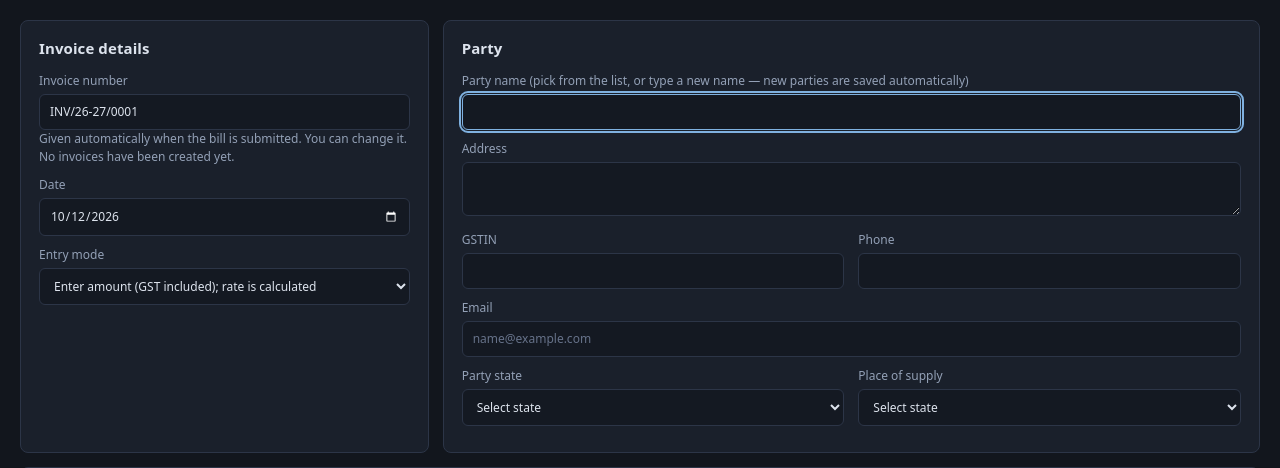
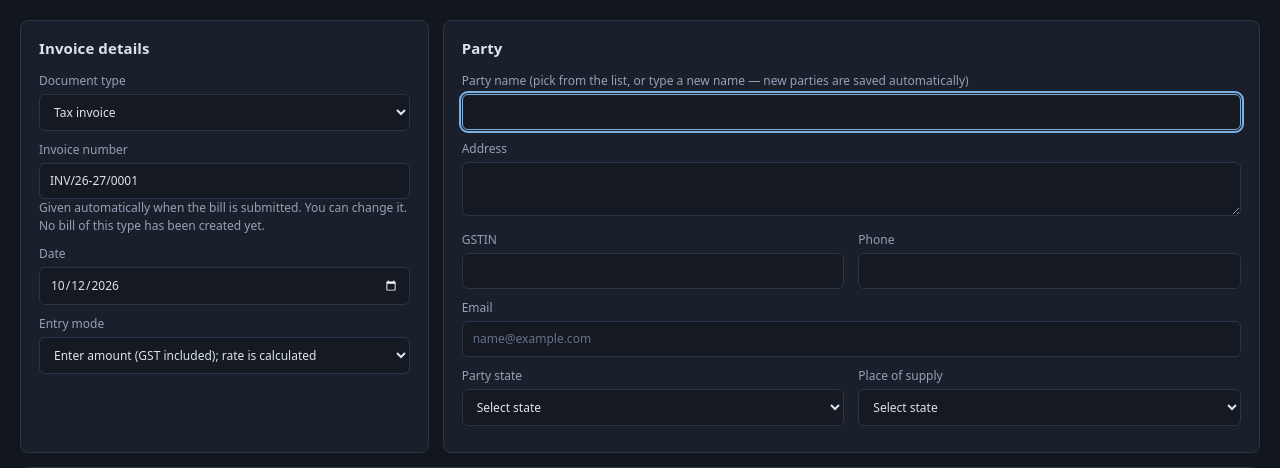
Before and after one commit to souravdas007123/Billing, a Django app: page /new/ in a window 1280 px wide. Shown: the part 59-527 px from the top of the page. Run offline with Django 4.2, Linux system fonts and the light colour scheme; the visitor is signed in with stand-in values (Sample User, id 1); data comes from the database, SQL or seed files in the repository; data that the repository does not hold is empty.

Commit message:
Document types: tax invoice, bill of supply (no GST) and estimate with separate number series
- Unregistered parties: tax invoice prints 'GSTIN: Unregistered'; dashboard splits B2B / B2C.
- Bill of supply and estimate force 0% GST, hide the GST columns, print their own title and number label.
- Type is locked once a number is given; drafts take the number of their type's series on submit.
- Estimates are excluded from the dashboard; bills of supply count as sales.

Co-Authored-By: Claude Sonnet 5.5 <noreply@anthropic.com>
Claude-Session: https://claude.ai/code/session_01HiLuxheTy3d6sPwmP5Lfkn

```diff
--- a/billing/templates/billing/base.html
+++ b/billing/templates/billing/base.html
@@ -103,6 +103,7 @@
   .msg ul { margin: 0; padding-left: 18px; }
   .badge { display: inline-block; padding: 2px 10px; border-radius: 999px; font-size: 12px; font-weight: 600; border: 1px solid; white-space: nowrap; }
   .badge.ok { color: var(--ok); border-color: rgba(130, 208, 166, .4); background: rgba(130, 208, 166, .08); }
+  .badge.kind { color: var(--muted); border-color: var(--line); background: transparent; margin-left: 6px; font-weight: 500; }
   .badge.wait { color: var(--wait); border-color: rgba(232, 195, 106, .45); background: rgba(232, 195, 106, .08); }
 
   @media (max-width: 860px) {
--- a/billing/templates/billing/invoice_form.html
+++ b/billing/templates/billing/invoice_form.html
@@ -15,6 +15,7 @@
   #items .o { display:block; background:var(--calc); padding:6px 10px; border-radius:6px; text-align:right; white-space:nowrap; min-width:92px; font-variant-numeric:tabular-nums; }
   #items tr:hover td { background:rgba(255,255,255,.015); }
   #items_table.m-amt .for-rate, #items_table.m-rate .for-amt { display:none; }
+  body.no-gst .tax-only { display:none !important; }
   #items_table.t-intra .tx-inter, #items_table.t-inter .tx-intra { display:none; }
   #items .x { padding:2px 9px; color:var(--muted); border-color:transparent; background:transparent; font-size:13px; }
   #items .x:hover { color:var(--bad); background:var(--bad-bg); }
@@ -42,6 +43,10 @@
 <div class="grid2">
   <section class="card">
     <h3>{% if editing %}Edit invoice{% else %}Invoice details{% endif %}</h3>
+    <label>Document type
+      <select id="doc_type"></select>
+      <span class="hint" id="doc_hint" style="display:block"></span>
+    </label>
     <label>Invoice number
       <input id="invoice_no" maxlength="40" autocomplete="off">
       <span class="hint" style="display:block">Given automatically when the bill is submitted. You can change it.</span>
@@ -85,7 +90,7 @@
       </label>
       <label>Place of supply
         <select id="place_of_supply"></select>
-        <span id="gst_type" class="hint"></span>
+        <span id="gst_type" class="hint tax-only"></span>
       </label>
     </div>
   </section>
@@ -94,10 +99,10 @@
 <section class="card">
   <h3>Items</h3>
   <div class="toolbar">
-    <label>GST rate for all items
+    <label class="tax-only">GST rate for all items
       <select id="default_gst"></select>
     </label>
-    <button type="button" id="apply_all">Apply to all lines</button>
+    <button type="button" id="apply_all" class="tax-only">Apply to all lines</button>
     <label>Column order when pasting
       <select id="paste_map"></select>
     </label>
@@ -110,12 +115,12 @@
         <tr>
           <th>#</th><th>Item / description</th><th>HSN</th><th class="num">Qty</th><th>Unit</th>
           <th class="num for-rate">Rate</th>
-          <th class="num for-amt">Amount (incl. GST)</th>
+          <th class="num for-amt" id="th_amt">Amount (incl. GST)</th>
           <th class="num for-rate">Discount %</th>
-          <th>GST %</th>
-          <th class="num for-amt">Rate (excl. GST)</th>
-          <th class="num">Taxable value</th>
-          <th class="num tx-intra">CGST</th><th class="num tx-intra">SGST</th><th class="num tx-inter">IGST</th>
+          <th class="tax-only">GST %</th>
+          <th class="num for-amt" id="th_rate_ex">Rate (excl. GST)</th>
+          <th class="num tax-only">Taxable value</th>
+          <th class="num tx-intra tax-only">CGST</th><th class="num tx-intra tax-only">SGST</th><th class="num tx-inter tax-only">IGST</th>
           <th class="num for-rate">Amount</th><th></th>
         </tr>
       </thead>
@@ -134,15 +139,15 @@
   </section>
   <section class="card">
     <table class="tot">
-      <tr><td>Taxable value</td><td class="num" id="t_taxable">0.00</td></tr>
-      <tr id="row_cgst"><td>CGST</td><td class="num" id="t_cgst">0.00</td></tr>
-      <tr id="row_sgst"><td>SGST</td><td class="num" id="t_sgst">0.00</td></tr>
-      <tr id="row_igst" hidden><td>IGST</td><td class="num" id="t_igst">0.00</td></tr>
+      <tr><td id="lbl_taxable">Taxable value</td><td class="num" id="t_taxable">0.00</td></tr>
+      <tr id="row_cgst" class="tax-only"><td>CGST</td><td class="num" id="t_cgst">0.00</td></tr>
+      <tr id="row_sgst" class="tax-only"><td>SGST</td><td class="num" id="t_sgst">0.00</td></tr>
+      <tr id="row_igst" class="tax-only" hidden><td>IGST</td><td class="num" id="t_igst">0.00</td></tr>
       <tr><td>Round-off</td><td class="num" id="t_round">0.00</td></tr>
       <tr class="grand"><td>Total</td><td class="num" id="t_total">0.00</td></tr>
     </table>
     <div class="words" id="t_words"></div>
-    <div id="rate_sum" hidden>
+    <div id="rate_sum" class="tax-only" hidden>
       <div class="rs-title">Tax summary by GST rate</div>
       <table class="tot rs"><thead><tr id="rs_head"></tr></thead><tbody id="rs_body"></tbody></table>
     </div>
@@ -292,12 +297,12 @@
       '<td class="for-rate"><input data-f="rate" inputmode="decimal" class="num" style="width:96px"></td>' +
       '<td class="for-amt"><input data-f="amount" inputmode="decimal" class="num" style="width:110px"></td>' +
       '<td class="for-rate"><input data-f="discount_pct" inputmode="decimal" class="num" style="width:64px"></td>' +
-      '<td><select data-f="gst_rate" style="width:84px">' + rateOptions + '</select></td>' +
+      '<td class="tax-only"><select data-f="gst_rate" style="width:84px">' + rateOptions + '</select></td>' +
       '<td class="for-amt"><span class="o" data-o="rate">0.00</span></td>' +
-      '<td><span class="o" data-o="taxable">0.00</span></td>' +
-      '<td class="tx-intra"><span class="o" data-o="cgst">0.00</span></td>' +
-      '<td class="tx-intra"><span class="o" data-o="sgst">0.00</span></td>' +
-      '<td class="tx-inter"><span class="o" data-o="igst">0.00</span></td>' +
+      '<td class="tax-only"><span class="o" data-o="taxable">0.00</span></td>' +
+      '<td class="tx-intra tax-only"><span class="o" data-o="cgst">0.00</span></td>' +
+      '<td class="tx-intra tax-only"><span class="o" data-o="sgst">0.00</span></td>' +
+      '<td class="tx-inter tax-only"><span class="o" data-o="igst">0.00</span></td>' +
       '<td class="for-rate"><span class="o" data-o="total">0.00</span></td>' +
       '<td><button type="button" class="x" tabindex="-1" title="Remove line" aria-label="Remove line">&#10005;</button></td>';
     tbody.insertBefore(tr, afterTr ? afterTr.nextSibling : null);
@@ -311,6 +316,11 @@
     if (v.gst_rate != null && v.gst_rate !== '') { set(tr, 'gst_rate', v.gst_rate); tr.dataset.manualGst = '1'; }
     else set(tr, 'gst_rate', $('default_gst').value);
     renumber();
+    if (!isTax()) {  // no GST on this type of bill; remember the rate to bring back if the type changes to Tax invoice
+      const cur = get(tr, 'gst_rate');
+      tr.dataset.prevGst = cur && cur !== '0' ? cur : $('default_gst').value;
+      set(tr, 'gst_rate', '0');
+    }
     return tr;
   }
 
@@ -465,6 +475,7 @@
       invoice_no: $('invoice_no').value,
       date: $('date').value,
       price_mode: $('price_mode').value,
+      doc_type: $('doc_type').value,
       party_name: $('party_name').value,
       party_address: $('party_address').value,
       party_gstin: $('party_gstin').value,
@@ -485,7 +496,7 @@
     const seq = ++calcSeq;
     const d = collect();
     try {
-      const r = await post(INIT.calc_url, { price_mode: d.price_mode, place_of_supply: d.place_of_supply, items: d.items });
+      const r = await post(INIT.calc_url, { price_mode: d.price_mode, doc_type: d.doc_type, place_of_supply: d.place_of_supply, items: d.items });
       const j = await r.json();
       if (seq !== calcSeq) return;
       if (!j.ok) { $('calc_status').textContent = (j.errors || ['Could not calculate the totals.']).join(' '); return; }
@@ -530,8 +541,12 @@
   }
 
   // ---------- invoice number: last invoice and a live duplicate check ----------
-  const last = INIT.last_invoice;
-  $('last_invoice').textContent = last ? 'Last invoice: ' + last.no + ' (' + last.date + ', ' + last.party + ')' : 'No invoices have been created yet.';
+  const docType = () => $('doc_type').value;
+  const isTax = () => docType() === 'TAX';
+  function showLastInvoice() {
+    const last = (INIT.last_invoices || {})[docType()];
+    $('last_invoice').textContent = last ? 'Last in this series: ' + last.no + ' (' + last.date + ', ' + last.party + ')' : 'No bill of this type has been created yet.';
+  }
   let noTimer = null, noSeq = 0;
   function checkNumber() {
     const no = $('invoice_no').value.trim();
@@ -546,6 +561,35 @@
     }).catch(() => { if (seq === noSeq) out.textContent = ''; });
   }
   $('invoice_no').addEventListener('input', () => { clearTimeout(noTimer); noTimer = setTimeout(checkNumber, 300); });
+
+  // ---------- document type: tax invoice / bill of supply / estimate ----------
+  const DOC_HINTS = {
+    TAX: '',
+    SUPPLY: 'No GST is charged. The bill is printed as a Bill of Supply and has its own number series.',
+    EST: 'No GST. This is not a tax document: it is not part of the invoice series or the GST figures on the dashboard.',
+  };
+  INIT.doc_types.forEach(t => $('doc_type').add(new Option(t.label, t.value)));
+  function applyDocType(initial) {
+    const tax = isTax();
+    document.body.classList.toggle('no-gst', !tax);
+    $('doc_hint').textContent = DOC_HINTS[docType()] || '';
+    $('doc_hint').className = 'hint';
+    allRows().forEach(tr => {
+      const sel = tr.querySelector('[data-f="gst_rate"]');
+      if (!tax) { if (tr.dataset.prevGst === undefined) tr.dataset.prevGst = sel.value; set(tr, 'gst_rate', '0'); }
+      else if (tr.dataset.prevGst !== undefined) { set(tr, 'gst_rate', tr.dataset.prevGst); delete tr.dataset.prevGst; }
+    });
+    $('th_amt').textContent = tax ? 'Amount (incl. GST)' : 'Amount';
+    $('th_rate_ex').textContent = tax ? 'Rate (excl. GST)' : 'Rate';
+    $('lbl_taxable').textContent = tax ? 'Taxable value' : 'Sub-total';
+    showLastInvoice();
+    const box = $('invoice_no');
+    const auto = Object.values(INIT.next_numbers);
+    if (savedNo && auto.includes(savedNo)) savedNo = '';  // an automatic number of the old type is not kept
+    if (!box.disabled && (!box.value.trim() || auto.includes(box.value.trim()))) box.value = INIT.next_numbers[docType()];
+    if (!initial) { scheduleCalc(); checkNumber(); }
+  }
+  $('doc_type').addEventListener('change', () => applyDocType(false));
 
   // ---------- a bill that is not submitted yet has no invoice number ----------
   let savedNo = '';
@@ -563,7 +607,7 @@
     } else {
       box.disabled = false;
       box.placeholder = '';
-      if (!box.value.trim()) box.value = savedNo || INIT.next_number;
+      if (!box.value.trim()) box.value = savedNo || INIT.next_numbers[docType()];
       if (!initial && wasDraft && $('date').value < INIT.today) $('date').value = INIT.today;  // the invoice date is the day it is issued
       $('no_check').textContent = '';
       if (!initial) checkNumber();
@@ -610,6 +654,7 @@
   $('invoice_no').value = inv.invoice_no;
   $('date').value = inv.date;
   $('price_mode').value = inv.price_mode;
+  $('doc_type').value = inv.doc_type || 'TAX';
   applyMode();
   $('party_name').value = inv.party_name;
   $('party_address').value = inv.party_address;
@@ -622,9 +667,11 @@
   $('notes').value = inv.notes;
   $('pending').checked = !!inv.pending;
   if (inv.issued) $('pending').closest('label').hidden = true;  // a numbered bill cannot go back to draft
+  if (inv.issued) $('doc_type').disabled = true;  // the type cannot change once the bill has a number
   applyPending(true);
   gstinHint();
   if (inv.items.length) inv.items.forEach(it => addRow(it)); else addRow();
+  applyDocType(true);
   dirty = false;
   calc();
   (inv.party_name ? tbody.querySelector('[data-f="description"]') : $('party_name')).focus();
--- a/billing/templates/billing/invoice_list.html
+++ b/billing/templates/billing/invoice_list.html
@@ -19,6 +19,7 @@
   form.inline { display: inline; margin: 0; }
   button.link { padding: 0; border: 0; background: none; color: var(--accent); font-weight: 400; }
   button.link:hover { background: none; text-decoration: underline; }
+  .badge.kind { color:var(--muted); border-color:var(--line); background:transparent; margin-left:6px; }
 </style>
 {% endblock %}
 {% block content %}
@@ -38,11 +39,11 @@
 </div>
 <div class="card" style="padding:0;overflow:hidden">
   <table class="list-table">
-    <thead><tr><th>Invoice no.</th><th>Date</th><th>Party</th><th class="num">Taxable value</th><th class="num">GST</th><th class="num">Total</th><th>Status</th><th></th></tr></thead>
+    <thead><tr><th>Number</th><th>Date</th><th>Party</th><th class="num">Taxable value</th><th class="num">GST</th><th class="num">Total</th><th>Status</th><th></th></tr></thead>
     <tbody>
     {% for inv in invoices %}
       <tr>
-        <td>{% if inv.invoice_no %}<a href="{% url 'invoice_print' inv.pk %}">{{ inv.invoice_no }}</a>{% else %}<a href="{% url 'invoice_print' inv.pk %}" class="muted">No number yet</a>{% endif %}</td>
+        <td>{% if inv.invoice_no %}<a href="{% url 'invoice_print' inv.pk %}">{{ inv.invoice_no }}</a>{% else %}<a href="{% url 'invoice_print' inv.pk %}" class="muted">No number yet</a>{% endif %}{% if inv.doc_type != 'TAX' %} <span class="badge kind">{% if inv.doc_type == 'SUPPLY' %}Bill of supply{% else %}Estimate{% endif %}</span>{% endif %}</td>
         <td>{{ inv.date|date:"d-m-Y" }}</td>
         <td>{{ inv.party_name }}</td>
         <td class="num">{{ inv.taxable_value|floatformat:2 }}</td>
--- a/billing/views.py
+++ b/billing/views.py
@@ -17,7 +17,7 @@ from django.views.decorators.http import require_POST
 
 from .calc import D, amount_in_words, compute_invoice, q2, rate_summary, split_gst
 from .reports import build_report, fy_label, fy_start_year
-from .models import STATE_CODES, Firm, Invoice, InvoiceItem, Party, Product
+from .models import DOC_TYPES, STATE_CODES, Firm, Invoice, InvoiceItem, Party, Product, doc_prefix
 
 MAX_ROWS = 500
 EMAIL_RE = re.compile(r"^[^@\s]+@[^@\s]+\.[^@\s]+$")
@@ -52,6 +52,10 @@ def _price_mode(value):
     return value if value in PRICE_MODES else "EXCL"
 
 
+def _doc_type(value):
+    return value if value in dict(DOC_TYPES) else "TAX"
+
+
 def _is_intra(firm, place_of_supply):
     place = (place_of_supply or "").strip()
     return place == "" or place == firm.state
@@ -81,6 +85,8 @@ def calc_api(request):
     if not isinstance(items, list) or len(items) > MAX_ROWS:
         return _err(["The items are not valid."])
     items = [i if isinstance(i, dict) else {} for i in items]
+    if _doc_type(data.get("doc_type")) != "TAX":  # no GST is charged on a bill of supply or an estimate
+        items = [{**i, "gst_rate": "0"} for i in items]
     firm = Firm.get()
     try:
         mode = _price_mode(data.get("price_mode"))
@@ -129,6 +135,7 @@ def _clean_payload(data, firm):
 
     price_mode = _price_mode(data.get("price_mode"))
     amount_mode = price_mode == "AMT"
+    doc_type = _doc_type(data.get("doc_type"))
 
     allowed_rates = set(settings.GST_RATES)
     rows = data.get("items")
@@ -150,7 +157,7 @@ def _clean_payload(data, firm):
         qty = Decimal(1) if (amount_mode and qty_text == "") else D(qty_text)
         rate, amount = D(rate_text), D(amount_text)
         disc = Decimal(0) if amount_mode else D(r.get("discount_pct"))
-        gst = D(r.get("gst_rate"))
+        gst = D(r.get("gst_rate")) if doc_type == "TAX" else Decimal(0)  # only a tax invoice charges GST
         hsn, unit = str(r.get("hsn") or "").strip(), str(r.get("unit") or "").strip()
 
         if not desc:
@@ -217,6 +224,7 @@ def _clean_payload(data, firm):
         "submitted": submitted,
         "place_of_supply": place,
         "price_mode": price_mode,
+        "doc_type": doc_type,
         "notes": (data.get("notes") or "").strip(),
         "items": items,
         "result": result,
@@ -251,6 +259,10 @@ def invoice_save(request, pk=None):
     if was_issued and not c["submitted"]:
         return _err(["This bill has already been submitted and its invoice number is in use, so it cannot go back to \"not submitted\"."])
 
+    if was_issued and c["doc_type"] != invoice.doc_type:
+        return _err(["The type of a bill cannot be changed after it has been given an invoice number."])
+    prefix = doc_prefix(firm, c["doc_type"])
+
     number = c["invoice_no"]
     if was_issued and not number:
         number = invoice.invoice_no  # a blank field on an existing invoice keeps its number
@@ -273,7 +285,7 @@ def invoice_save(request, pk=None):
                 if not c["submitted"]:
                     inv.invoice_no = None
                 else:
-                    inv.invoice_no = number or Invoice.next_number(firm.invoice_prefix, c["date"])
+                    inv.invoice_no = number or Invoice.next_number(prefix, c["date"])
                 inv.date = c["date"]
                 inv.party = _resolve_party(c)
                 inv.party_name = c["party_name"]
@@ -284,6 +296,7 @@ def invoice_save(request, pk=None):
                 inv.party_email = c["party_email"]
                 inv.place_of_supply = c["place_of_supply"]
                 inv.price_mode = c["price_mode"]
+                inv.doc_type = c["doc_type"]
                 inv.is_intra_state = r["intra"]
                 inv.taxable_value = r["taxable"]
                 inv.cgst, inv.sgst, inv.igst = r["cgst"], r["sgst"], r["igst"]
@@ -317,9 +330,11 @@ def invoice_save(request, pk=None):
 
 
 # ---------------- invoice number helpers ----------------
-def _last_invoice(current=None):
-    """The most recently created invoice (other than the one being edited), for the hint under the number field."""
+def _last_invoice(current=None, doc_type=None):
+    """The most recently created bill of a type (other than the one being edited), for the hint under the number field."""
     qs = Invoice.objects.filter(invoice_no__isnull=False).order_by("-id")  # drafts have no number
+    if doc_type:
+        qs = qs.filter(doc_type=doc_type)
     if current is not None:
         qs = qs.exclude(pk=current.pk)
     last = qs.first()
@@ -355,6 +370,7 @@ def invoice_form(request, pk=None):
             "invoice_no": invoice.invoice_no or "",
             "date": invoice.date.isoformat(),
             "price_mode": invoice.price_mode,
+            "doc_type": invoice.doc_type,
             "party_name": invoice.party_name,
             "party_address": invoice.party_address,
             "party_gstin": invoice.party_gstin,
@@ -378,6 +394,7 @@ def invoice_form(request, pk=None):
             "invoice_no": Invoice.next_number(firm.invoice_prefix, today),
             "date": today.isoformat(),
             "price_mode": "AMT",
+            "doc_type": "TAX",
             "party_name": "", "party_address": "", "party_gstin": "", "party_state": "",
             "party_phone": "", "party_email": "", "place_of_supply": "", "notes": "", "pending": False, "issued": False, "items": [],
         }
@@ -388,9 +405,10 @@ def invoice_form(request, pk=None):
         "new_url": reverse("invoice_new"),
         "check_url": reverse("check_number"),
         "invoice_id": invoice.pk if invoice else None,
-        "next_number": Invoice.next_number(firm.invoice_prefix, timezone.localdate()),
+        "next_numbers": {code: Invoice.next_number(doc_prefix(firm, code), timezone.localdate()) for code, _ in DOC_TYPES},
+        "doc_types": [{"value": code, "label": label} for code, label in DOC_TYPES],
         "today": timezone.localdate().isoformat(),
-        "last_invoice": _last_invoice(invoice),
+        "last_invoices": {code: _last_invoice(invoice, code) for code, _ in DOC_TYPES},
         "firm_state": firm.state,
         "state_codes": STATE_CODES,
         "gst_rates": [_plain(r) for r in settings.GST_RATES],
@@ -440,7 +458,7 @@ def invoice_submit(request, pk):
             try:
                 with transaction.atomic():
                     invoice.date = max(invoice.date, today)  # the invoice date is the day it is issued
-                    invoice.invoice_no = Invoice.next_number(firm.invoice_prefix, invoice.date)
+                    invoice.invoice_no = Invoice.next_number(doc_prefix(firm, invoice.doc_type), invoice.date)
                     invoice.submitted_on = today
                     invoice.save()
                 break
@@ -491,6 +509,9 @@ def invoice_print(request, pk):
             "words": amount_in_words(invoice.total),
             "inclusive": invoice.price_mode == "INCL",
             "summary": _stored_summary(invoice, invoice.items.all()),
+            "is_tax": invoice.doc_type == "TAX",
+            "doc_title": {"TAX": "Tax invoice", "SUPPLY": "Bill of supply", "EST": "Estimate"}[invoice.doc_type],
+            "number_label": {"TAX": "Invoice no.", "SUPPLY": "Bill no.", "EST": "Estimate no."}[invoice.doc_type],
         },
     )
 
@@ -505,8 +526,8 @@ def _report_for_year(request):
     except ValueError:
         start = fy_start_year(today)
     begin, end = datetime.date(start, 4, 1), datetime.date(start + 1, 3, 31)
-    issued = Invoice.objects.filter(invoice_no__isnull=False, date__gte=begin, date__lte=end)
-    invoices = list(issued.values("date", "party_name", "is_intra_state", "taxable_value", "cgst", "sgst", "igst", "round_off", "total"))
+    issued = Invoice.objects.filter(invoice_no__isnull=False, date__gte=begin, date__lte=end).exclude(doc_type="EST")  # estimates are not sales
+    invoices = list(issued.values("date", "party_name", "party_gstin", "doc_type", "is_intra_state", "taxable_value", "cgst", "sgst", "igst", "round_off", "total"))
     items = list(
         InvoiceItem.objects.filter(invoice__in=issued).values("gst_rate", "taxable", "gst_amount")
     )
```
Also changed, not shown: billing/models.py (+15 -0 lines), billing/reports.py (+12 -5 lines), billing/templates/billing/dashboard.html (+24 -0 lines), billing/templates/billing/invoice_print.html (+31 -8 lines), billing/test_reports.py (+13 -2 lines), billing/tests.py (+55 -2 lines), README.md, billing/migrations/0006_invoice_doc_type.py (added).
